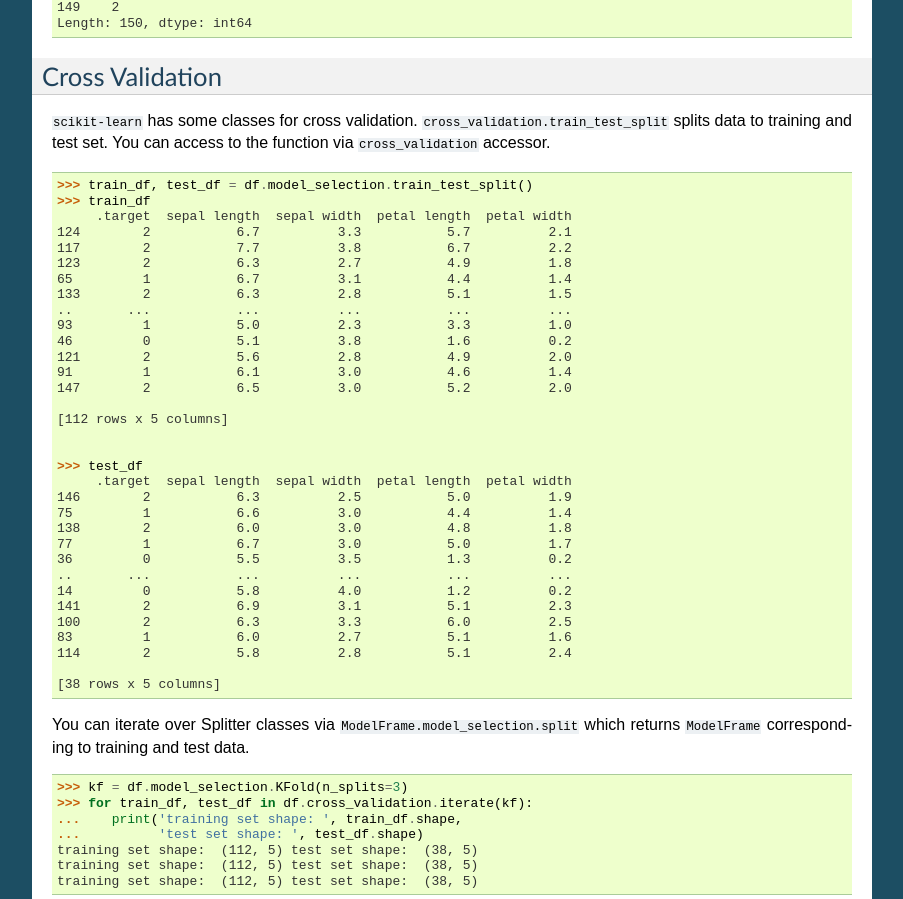
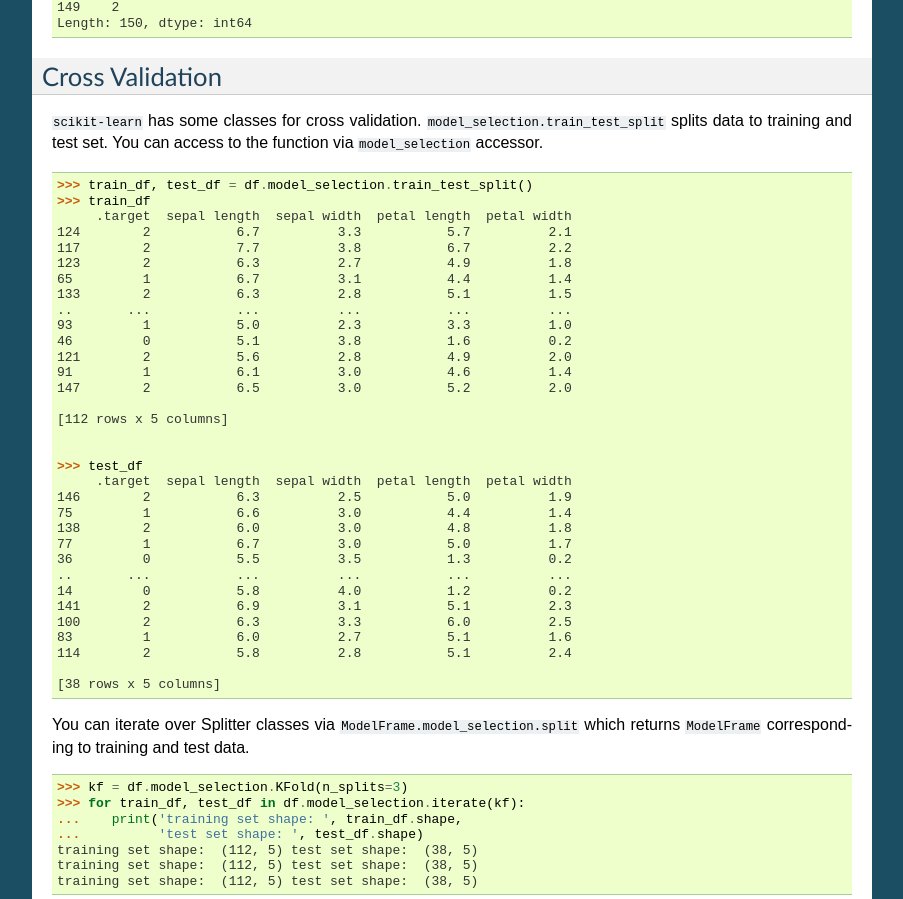
Before and after one commit to pandas-ml/pandas-ml, a Sphinx documentation site: the page built from doc/source/sklearn.rst, in a window 1280 px wide and 1400 px high, scrolled down 3755 px. Shown: the part 144-1043 px from the top of the window, without its empty margins (198-1101 px from the left). Built offline with Sphinx 7.4.7, drawn with Linux system fonts in a browser that asks for light colours; pages that are not in the unit, such as notebooks, are missing from menus; some of the changed text lies outside the part shown.

Commit message:
REL: v0.6.1 (#122)

```diff
--- a/doc/source/sklearn.rst
+++ b/doc/source/sklearn.rst
@@ -49,7 +49,6 @@
 ``sklearn.cluster``               ``ModelFrame.cluster``
 ``sklearn.covariance``            ``ModelFrame.covariance``
 ``sklearn.cross_decomposition``   ``ModelFrame.cross_decomposition``
-``sklearn.cross_validation``      ``ModelFrame.cross_validation``, ``crv`` (deprecated)
 ``sklearn.datasets``              (not accesible from accessor)
 ``sklearn.decomposition``         ``ModelFrame.decomposition``
 ``sklearn.discriminant_analysis`` ``ModelFrame.discriminant_analysis``, ``da``
@@ -278,7 +273,7 @@
 Cross Validation
 ----------------
 
-``scikit-learn`` has some classes for cross validation. ``cross_validation.train_test_split`` splits data to training and test set. You can access to the function via ``cross_validation`` accessor.
+``scikit-learn`` has some classes for cross validation. ``model_selection.train_test_split`` splits data to training and test set. You can access to the function via ``model_selection`` accessor.
 
 .. code-block:: python
 
@@ -322,7 +317,7 @@
 .. code-block:: python
 
    >>> kf = df.model_selection.KFold(n_splits=3)
-   >>> for train_df, test_df in df.cross_validation.iterate(kf):
+   >>> for train_df, test_df in df.model_selection.iterate(kf):
    ...    print('training set shape: ', train_df.shape,
    ...          'test set shape: ', test_df.shape)
    training set shape:  (112, 5) test set shape:  (38, 5)
@@ -351,7 +346,7 @@
      kernel='rbf', max_iter=-1, probability=False, random_state=None,
      shrinking=True, tol=0.001, verbose=False)
 
-In addition, ``ModelFrame.grid_search`` has a ``describe`` function to organize each grid search result as ``ModelFrame`` accepting estimator.
+In addition, ``ModelFrame.model_selection`` has a ``describe`` function to organize each grid search result as ``ModelFrame`` accepting estimator.
 
 .. code-block:: python
 
--- a/doc/source/xgboost.rst
+++ b/doc/source/xgboost.rst
@@ -36,7 +36,7 @@ You can use these estimators like ``scikit-learn`` estimators.
 
 .. code-block:: python
 
-   >>> train_df, test_df = df.cross_validation.train_test_split()
+   >>> train_df, test_df = df.model_selection.train_test_split()
 
    >>> estimator = df.xgboost.XGBClassifier()
 
@@ -88,10 +88,10 @@ Following example shows to perform a grid search.
 .. code-block:: python
 
    >>> tuned_parameters = [{'max_depth': [3, 4]}]
-   >>> cv = df.grid_search.GridSearchCV(df.xgb.XGBClassifier(), tuned_parameters, cv=5)
+   >>> cv = df.model_selection.GridSearchCV(df.xgb.XGBClassifier(), tuned_parameters, cv=5)
 
    >>> df.fit(cv)
-   >>> df.grid_search.describe(cv)
+   >>> df.model_selection.describe(cv)
           mean       std  max_depth
    0  0.917641  0.032600          3
    1  0.919310  0.026644          4
--- a/setup.py
+++ b/setup.py
@@ -9,7 +9,7 @@ PACKAGE = 'pandas_ml'
 README = 'README.rst'
 REQUIREMENTS = 'requirements.txt'
 
-VERSION = '0.7.0.dev0'
+VERSION = '0.6.1'
 
 def read(fname):
   # file must be read as utf-8 in py3 to avoid to be bytes
```
Also changed, not shown: other parts of doc/source/sklearn.rst (+0 -4 lines), doc/source/whatsnew.rst (+8 -0 lines).
